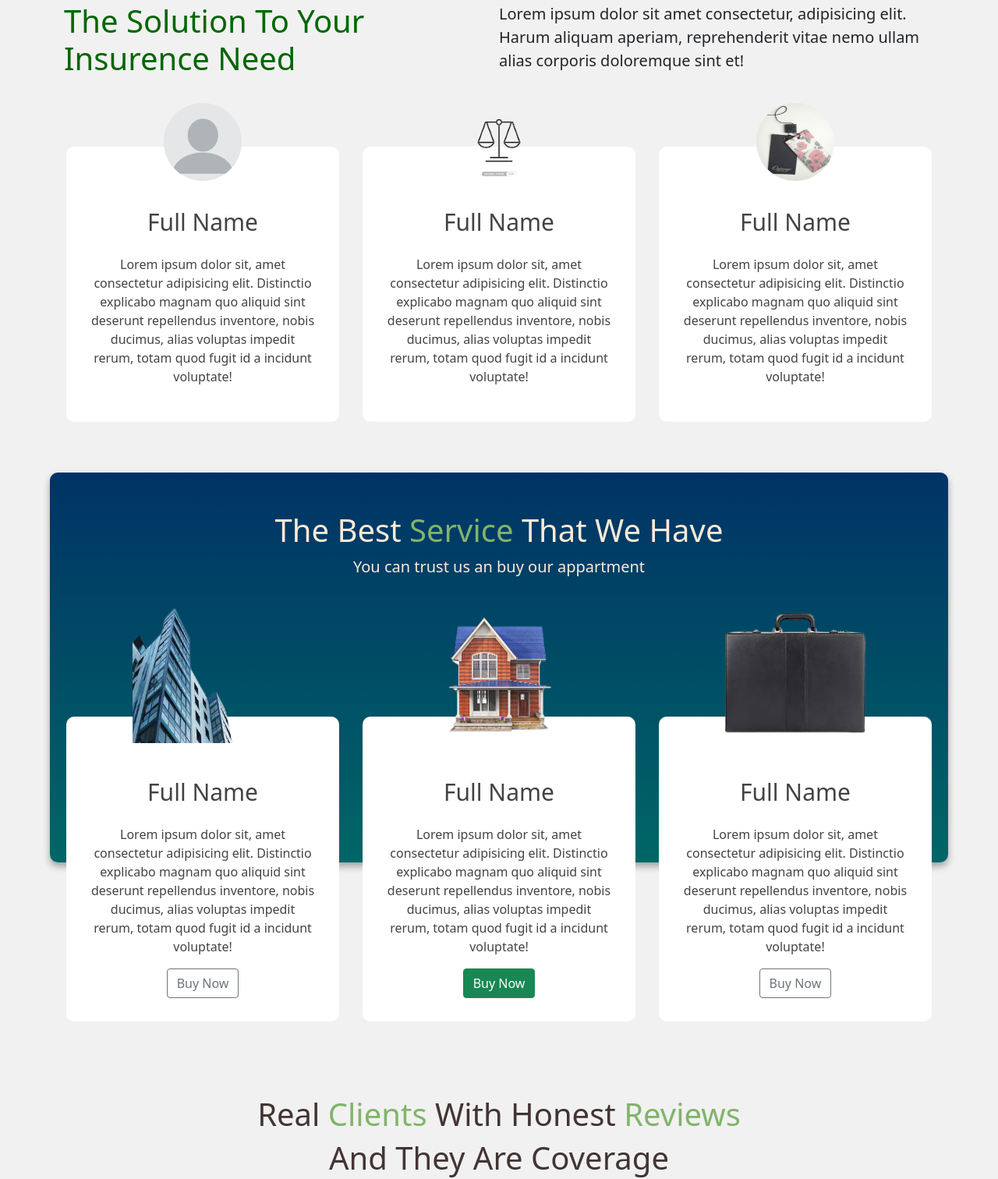
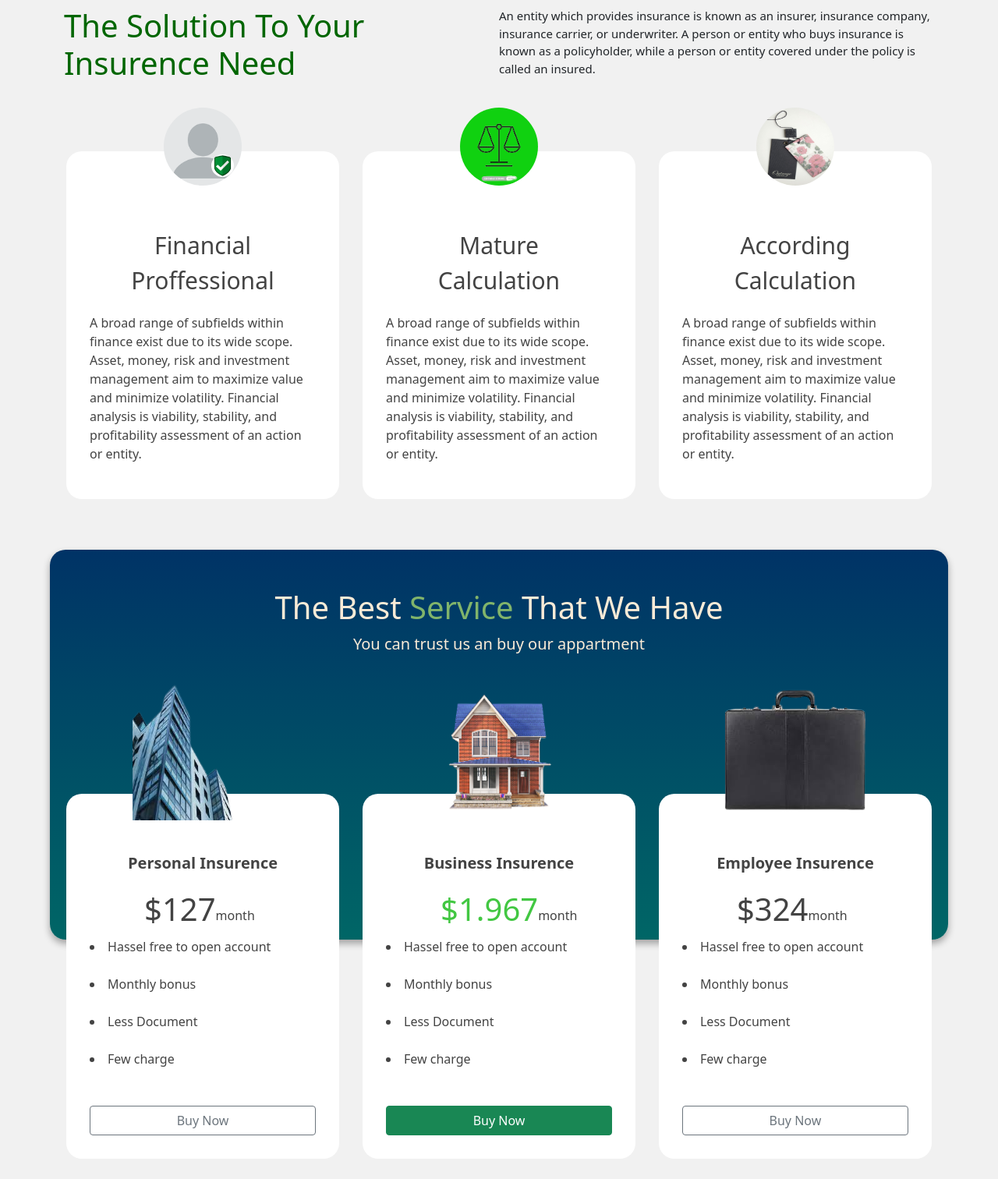
Before and after one commit to champmahfuz/Task, a plain HTML site: page index.html in a window 1280 px wide. Shown: the part 911-2423 px from the top of the page at 78% size. Drawn offline with nearby package versions, Linux system fonts and the light colour scheme.

Commit message:
added style

```diff
--- a/css/style.css
+++ b/css/style.css
@@ -32,7 +32,7 @@ body{
   align-items: center;
   background: white;
   box-shadow: 0px 0px 1px 1px #cbcbcb;
-  border-radius: 7px;
+  border-radius: 20px;
   width: 86%;
   margin-top: -48px;
   position: relative;
@@ -61,6 +61,7 @@ body{
   -webkit-filter: grayscale(100%);
   filter: grayscale(100%);
 }
+
 
 
 /* testimonial starts*/
@@ -102,7 +103,7 @@ justify-content: center;
 .testimonial{
   background: #fff;
   padding: 30px;
-  border-radius: 10px;
+  border-radius: 20px;
 }
 
 .testimonial img{
@@ -116,17 +117,37 @@ justify-content: center;
   font-size: 30px;
   margin: 20px 0;
 }
+.service-name{
+  font-size: 20px;
+  margin: 20px 0;
+  font-weight: bold;
+}
+.insurence-name{
+  font-size: 30px;
+  margin: 20px 0;
+}
 
 .service{
   background: #fff;
   padding: 30px;
-  border-radius: 10px;
+  border-radius: 20px;
+  /* box-shadow: 0 5px 10px #0005; */
 }
 
 .service img{
   width: 180px;
   height: 180px;
   margin-top: -200px;
+}
+
+.sercice-card{
+  display: flex;
+  text-align: justify;
+  margin-left: 70px;
+}
+
+.service-card p{
+  margin-top: -100px !important;
 }
 
 /* @media screen and(max-width:960px) {
@@ -179,7 +200,7 @@ justify-content: center;
 .review-testimonial{
   background: #fff;
  padding: 30px;
- border-radius: 5px;
+ border-radius: 20px;
 }
 
 .review-testimonial img{
@@ -238,7 +259,7 @@ margin-bottom: 20px;
  .banner{
   /* background:linear-gradient( #78c0aa 29%, #30cbd6 29.1%, #3086d6 68%, #8e75ff 68.1%); */
   background: linear-gradient(to bottom, #003366 0%, #006666 100%);
-  border-radius: 10px;
+  border-radius: 20px;
   margin:10px;
   display: flex;
   align-items: center;
@@ -252,7 +273,7 @@ margin-bottom: 20px;
  .banner1{
   /* background:linear-gradient( #78c0aa 29%, #30cbd6 29.1%, #3086d6 68%, #8e75ff 68.1%); */
   background: #cbcbcb;
-  border-radius: 10px;
+  border-radius: 20px;
   margin:10px;
   display: flex;
   align-items: center;
@@ -295,6 +316,10 @@ margin-bottom: 20px;
 #footer {
   background: linear-gradient(to bottom, #003366 0%, #006666 100%);
   height: 40vh;
+}
+
+.sercice-card p{
+  margin-top: 20px;
 }
 
 @media (max-width: 768px) {
@@ -341,6 +366,5 @@ margin-bottom: 20px;
   }
 
 
-
 }
 /* banner ends */
--- a/index.html
+++ b/index.html
@@ -28,6 +28,7 @@
     <!--End font-awesome -->
     <!-- custom css -->
     <link rel="stylesheet" href="./css/style.css" />
+    <link rel="shortcut icon" href="./img/scale-removebg-preview.png" type="image/x-icon">
     <title>Agency</title>
   </head>
   <body>
@@ -62,11 +63,11 @@
                   <a class="nav-link" href="#">Payment</a>
                 </li>
                 <li class="nav-item">
-                  <a class="nav-link" href="#">Contact</a>
+                  <a class="nav-link">Contact</a>
                 </li>
               </ul>
               <div class="d-flex">
-                <a class=""> Login <i class="fa-solid fa-caret-right"></i></a>
+                <a  class=""> Login <i class="fa-solid fa-caret-right"></i></a>
               </div>
             </div>
           </div>
@@ -125,7 +126,7 @@
     <section>
       <div class="container p-5">
         <div class="text-center">
-          <p>Lorem ipsum dolor sit amet</p>
+          <p style="font-size: 20px;">Payment Method</p>
         </div>
         <div class="row d-flex justify-content-center align-items-center">
           <div class="col-md-2 payment">
@@ -157,8 +158,8 @@
         <div class="col-lg-6 col-md-6 col-sm-12">
           <h1 style="color: #006600;">The Solution To Your Insurence Need</h1>
         </div>
-        <div style="font-size: 20px;" class="col-lg-6 col-md-6 col-sm-12">
-          <p>Lorem ipsum dolor sit amet consectetur, adipisicing elit. Harum aliquam aperiam, reprehenderit vitae nemo ullam alias corporis doloremque sint et!</p>
+        <div style="font-size: 15px;" class="col-lg-6 col-md-6 col-sm-12">
+          <p>An entity which provides insurance is known as an insurer, insurance company, insurance carrier, or underwriter. A person or entity who buys insurance is known as a policyholder, while a person or entity covered under the policy is called an insured.</p>
         </div>
       </div>
     </section>
@@ -174,24 +175,34 @@
         <div class="testimonial-col">
           <div class="testimonial">
             <img src="./img/download.png" alt=".">
-            <div class="testimonial-name">Full Name</div>
-            <p>Lorem ipsum dolor sit, amet consectetur adipisicing elit. Distinctio explicabo magnam quo aliquid sint deserunt repellendus inventore, nobis ducimus, alias voluptas impedit rerum, totam quod fugit id a incidunt voluptate!</p>
+            <div>
+              <img style="width: 10%;height: 10%; margin-right: -50px;" src="./img/payment/badge.png" alt="">
+            </div>
+            <div class="insurence-name">Financial Proffessional</div>
+            <p style="text-align: start;">A broad range of subfields within finance exist due to its wide scope. Asset, money, risk and investment management aim to maximize value and minimize volatility. Financial analysis is viability, stability, and profitability assessment of an action or entity.</p>
           </div>
 
         </div>
         <div class="testimonial-col">
           <div class="testimonial">
-            <img src="./img/scale-removebg-preview.png" alt=".">
-            <div class="testimonial-name">Full Name</div>
-            <p>Lorem ipsum dolor sit, amet consectetur adipisicing elit. Distinctio explicabo magnam quo aliquid sint deserunt repellendus inventore, nobis ducimus, alias voluptas impedit rerum, totam quod fugit id a incidunt voluptate!</p>
+            <img style="background-color: #10d110;" src="./img/scale-removebg-preview.png" alt=".">
+            <div style="color: #FFFFFF;">
+              <p>hi</p>
+            </div>
+            <div class="insurence-name">Mature <br>
+              Calculation</div>
+              <p style="text-align: start;">A broad range of subfields within finance exist due to its wide scope. Asset, money, risk and investment management aim to maximize value and minimize volatility. Financial analysis is viability, stability, and profitability assessment of an action or entity.</p>
           </div>
 
         </div>
         <div class="testimonial-col">
           <div class="testimonial">
             <img src="./img/e52ed4b6a6029c8da05a93352eb55489.jpg" alt=".">
-            <div class="testimonial-name">Full Name</div>
-            <p>Lorem ipsum dolor sit, amet consectetur adipisicing elit. Distinctio explicabo magnam quo aliquid sint deserunt repellendus inventore, nobis ducimus, alias voluptas impedit rerum, totam quod fugit id a incidunt voluptate!</p>
+            <div style="color: #FFFFFF;">
+              <p>hi</p>
+            </div>
+            <div class="insurence-name">According <br> Calculation</div>
+            <p style="text-align: start;">A broad range of subfields within finance exist due to its wide scope. Asset, money, risk and investment management aim to maximize value and minimize volatility. Financial analysis is viability, stability, and profitability assessment of an action or entity.</p>
           </div>
 
         </div>
@@ -204,7 +215,6 @@
 
      <!-- banner 2 section start -->
      <div class="banner-container">
-
 
       <div class="banner">
 
@@ -229,32 +239,59 @@
       <div class="service-testimonial-row">
         <div class="testimonial-col">
           <div class="service">
-            <img src="./img/download-removebg-preview.png" alt=".">
-            <div class="testimonial-name">Full Name</div>
-            <p>Lorem ipsum dolor sit, amet consectetur adipisicing elit. Distinctio explicabo magnam quo aliquid sint deserunt repellendus inventore, nobis ducimus, alias voluptas impedit rerum, totam quod fugit id a incidunt voluptate!</p>
-
-            <button type="button" class="btn btn-outline-secondary">Buy Now</button>
+            <img src="./img/download-removebg-preview.png" alt="">
+            <div class="service-name">Personal Insurence</div>
+            <div class="sercice-card">
+              <h1>$127</h1>
+              <p>month</p>
+            </div>
+                <div style="text-align: start;">
+                  <li>Hassel free to open account</li><br>
+                  <li>Monthly bonus</li><br>
+                  <li>Less Document</li><br>
+                  <li>Few charge</li><br>
+              </div>
+            <br>
+            <button type="button" class="btn btn-outline-secondary w-100">Buy Now</button>
           </div>
 
         </div>
         <div class="testimonial-col">
           <div class="service">
-            <img src=" ./img/istockphoto-1337434489-170667a-removebg-preview.png" alt=".">
+            <img src=" ./img/istockphoto-1337434489-170667a-removebg-preview.png" alt="">
 
-            <div class="testimonial-name">Full Name</div>
-            <p>Lorem ipsum dolor sit, amet consectetur adipisicing elit. Distinctio explicabo magnam quo aliquid sint deserunt repellendus inventore, nobis ducimus, alias voluptas impedit rerum, totam quod fugit id a incidunt voluptate!</p>
-
-            <button type="button" class="btn btn-success">Buy Now</button>
+            <div class="service-name">Business Insurence</div>
+            <div class="sercice-card">
+              <h1 style="color: #42c742;">$1.967</h1>
+              <p>month</p>
+            </div>
+            <div style="text-align: start;">
+              <li>Hassel free to open account</li><br>
+              <li>Monthly bonus</li><br>
+              <li>Less Document</li><br>
+              <li>Few charge</li><br>
+          </div>
+          <br>
+            <button type="button" class="btn btn-success w-100">Buy Now</button>
           </div>
 
         </div>
         <div class="testimonial-col">
           <div class="service">
-            <img src="/img/images-removebg-preview.png" alt=".">
-            <div class="testimonial-name">Full Name</div>
-            <p>Lorem ipsum dolor sit, amet consectetur adipisicing elit. Distinctio explicabo magnam quo aliquid sint deserunt repellendus inventore, nobis ducimus, alias voluptas impedit rerum, totam quod fugit id a incidunt voluptate!</p>
-
-            <button type="button" class="btn btn-outline-secondary">Buy Now</button>
+            <img src="/img/images-removebg-preview.png" alt="">
+            <div class="service-name">Employee Insurence</div>
+            <div class="sercice-card">
+              <h1>$324</h1>
+              <p>month</p>
+            </div>
+            <div style="text-align: start;">
+              <li>Hassel free to open account</li><br>
+              <li>Monthly bonus</li><br>
+              <li>Less Document</li><br>
+              <li>Few charge</li><br>
+          </div>
+          <br>
+            <button type="button" class="btn btn-outline-secondary w-100">Buy Now</button>
           </div>
 
         </div>
@@ -425,8 +462,8 @@
      <!-- testimonial 2 end here -->
      <br>
        <!-- contact -->
-    <section class="contact">
-      <div class="container card w-70" style="border-radius: 25px; margin-bottom: -100px;">
+    <section  class="contact">
+      <div class="container card w-70" style="border-radius: 20px; margin-bottom: -100px;">
         <div
           class="p-5 row g-0 d-flex justify-content-center align-items-center contact"
         >
```
Also changed, not shown: img/payment/badge.png (added).
